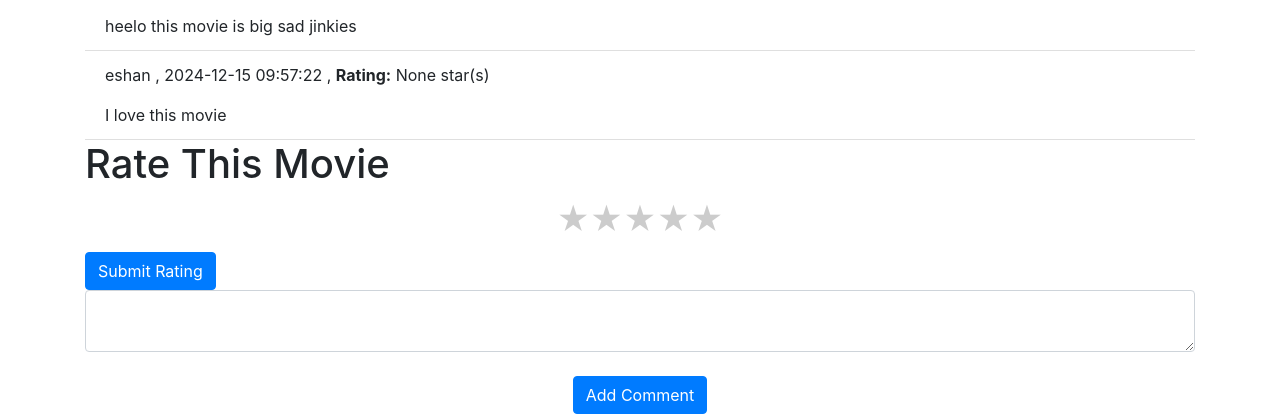
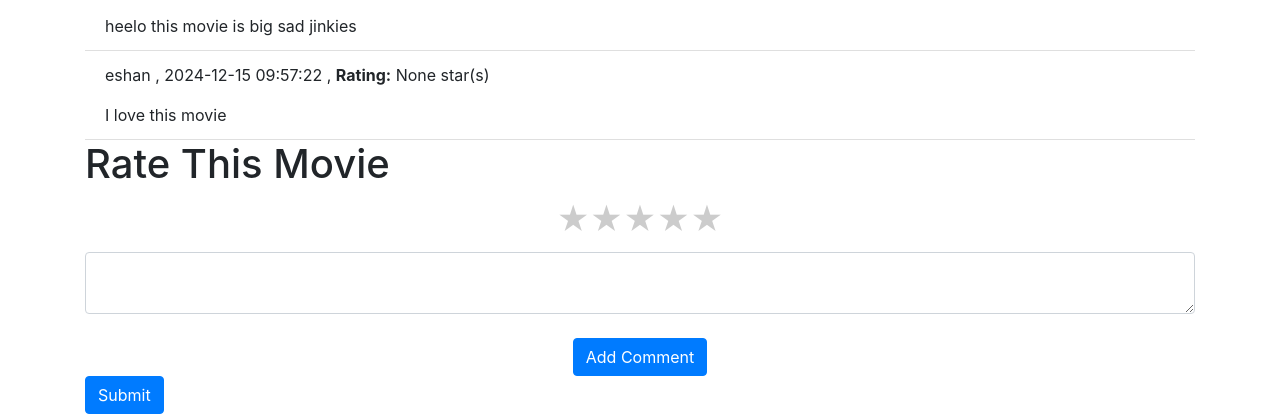
Before and after one commit to MasterFlame107/PWA-REVIEW-APP, a Flask app: template webtry/Website/templates/moviebase.html in a window 1280 px wide. Shown: the part 439-853 px from the top of the page. Run offline with Flask 3, Linux system fonts and the light colour scheme; the template is opened without the code that fills it: values that come from a table or form of the project are taken from there, others are empty; some libraries are stand-ins or nearby versions.

Commit message:
attempt 3 at rating system

```diff
--- a/webtry/Website/templates/moviebase.html
+++ b/webtry/Website/templates/moviebase.html
@@ -84,15 +84,13 @@
       <input type="radio" id="star1" name="rating" value="1">
       <label for="star1" title="1 star">★</label>
     </div>
-    <button type="submit" class="btn btn-primary">Submit Rating</button>
-  </form>
-    <form method="POST">
-      <textarea name="note" id="note" class="form-control" alttext="Review goes here (300 Characters max)"></textarea>
+    <textarea name="note" id="note" class="form-control" alttext="Review goes here (300 Characters max)"></textarea>
       <br />
       <div align="center">
         <button type="submit" class="btn btn-primary">Add Comment</button>
       </div>
-    </form>
+    <button type="submit" class="btn btn-primary">Submit</button>
+  </form>
   <script>
     // JavaScript to update the rating display
     const stars = document.querySelectorAll('.star-rating input');
```
Also changed, not shown: webtry/instance/database.db.
